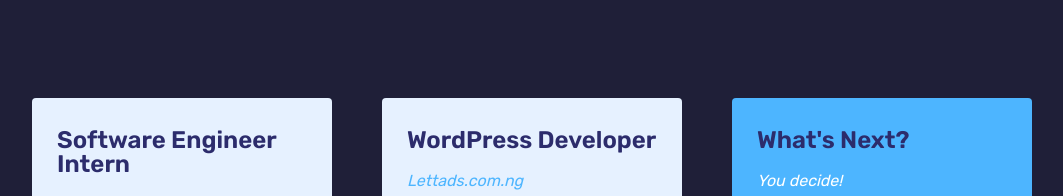
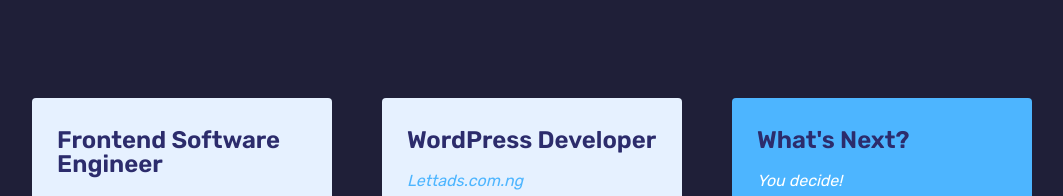
Before and after one commit to dicethedev/blessingsamuel, a Vue app: page / in a window 1280 px wide. Shown: the part 4045-4241 px from the top of the page, without its empty margins (108-1171 px from the left). Built offline with nearby package versions, Linux system fonts and the light colour scheme.

Commit message:
update to resume

```diff
--- a/src/components/Experience.vue
+++ b/src/components/Experience.vue
@@ -15,7 +15,7 @@
       <div class="experience-list">
         <!-- 1 -->
         <div class="experience-card">
-          <h2>Software Engineer Intern</h2>
+          <h2>Frontend Software Engineer</h2>
           <a href="https://printrite.ng/"><h4>Printrite.ng</h4></a>
           <ul>
             <li>
```
Also changed, not shown: 1 other file (tests, documents, lock files or other folders).
